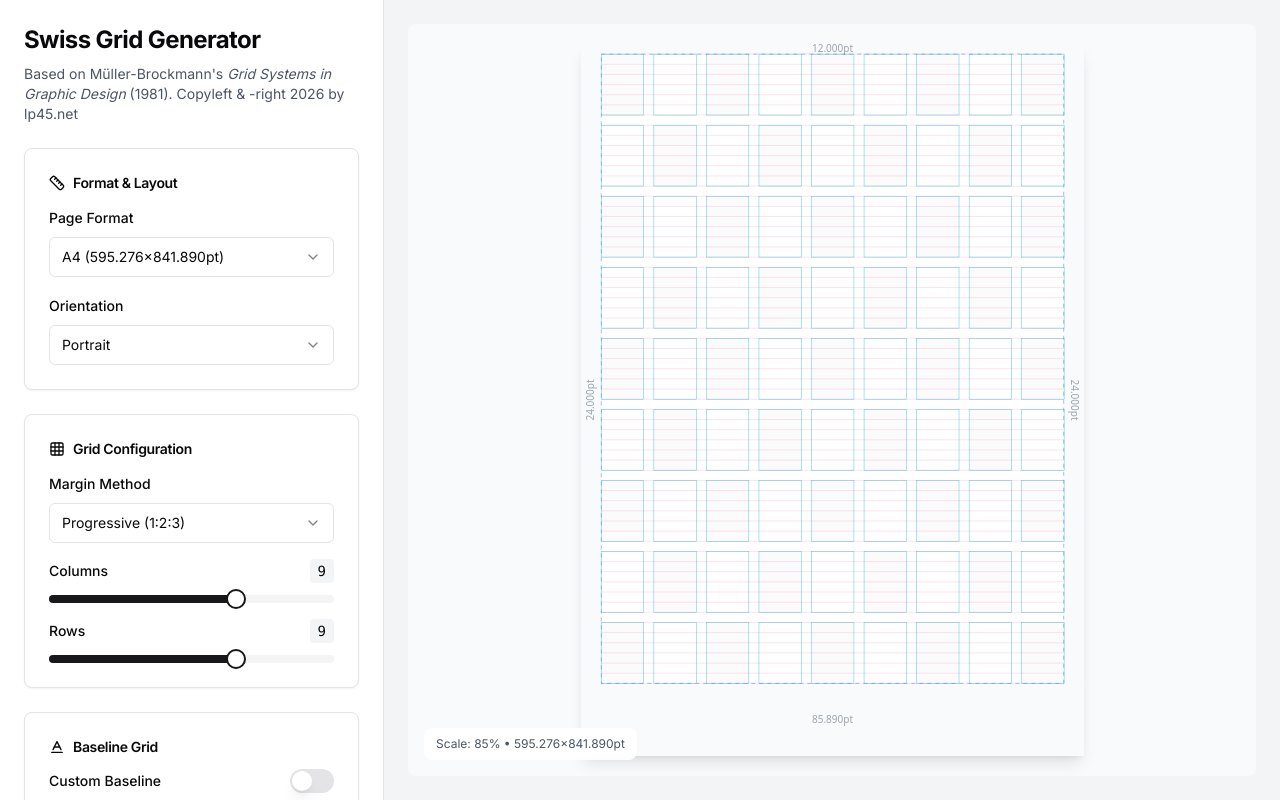
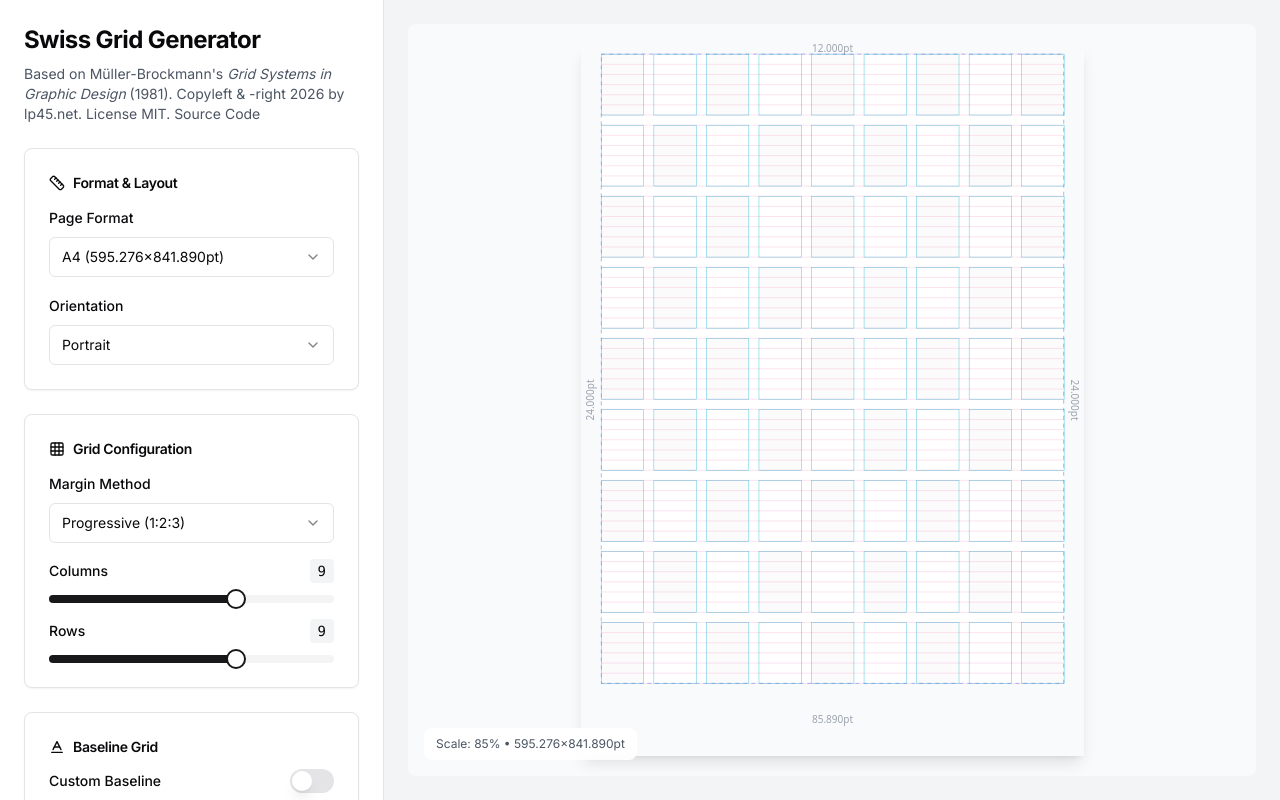
Before and after one commit to longplay45/swiss-grid-generator, a Next.js app in the folder swiss-grid-webapp/: page / in a window 1280 px wide. Built offline with nearby package versions, Linux system fonts and the light colour scheme.

Commit message:
Add License and Source Code Info to the Cli and Webapp. Updated swiss-grid-generator-cli-screenshot.png.

```diff
--- a/swiss-grid-webapp/app/page.tsx
+++ b/swiss-grid-webapp/app/page.tsx
@@ -183,7 +183,7 @@ export default function Home() {
         <div className="space-y-2">
           <h1 className="text-2xl font-bold tracking-tight">Swiss Grid Generator</h1>
           <p className="text-sm text-gray-600">
-            Based on Müller-Brockmann's <em>Grid Systems in Graphic Design</em> (1981). Copyleft & -right 2026 by <a href="https://lp45.net">lp45.net</a>
+            Based on Müller-Brockmann's <em>Grid Systems in Graphic Design</em> (1981). Copyleft & -right 2026 by <a href="https://lp45.net">lp45.net</a>. License MIT. <a href="https://github.com/longplay45/swiss-grid-generator">Source Code</a>
           </p>
         </div>
 
```
Also changed, not shown: 2 other files (tests, documents, lock files or other folders).
